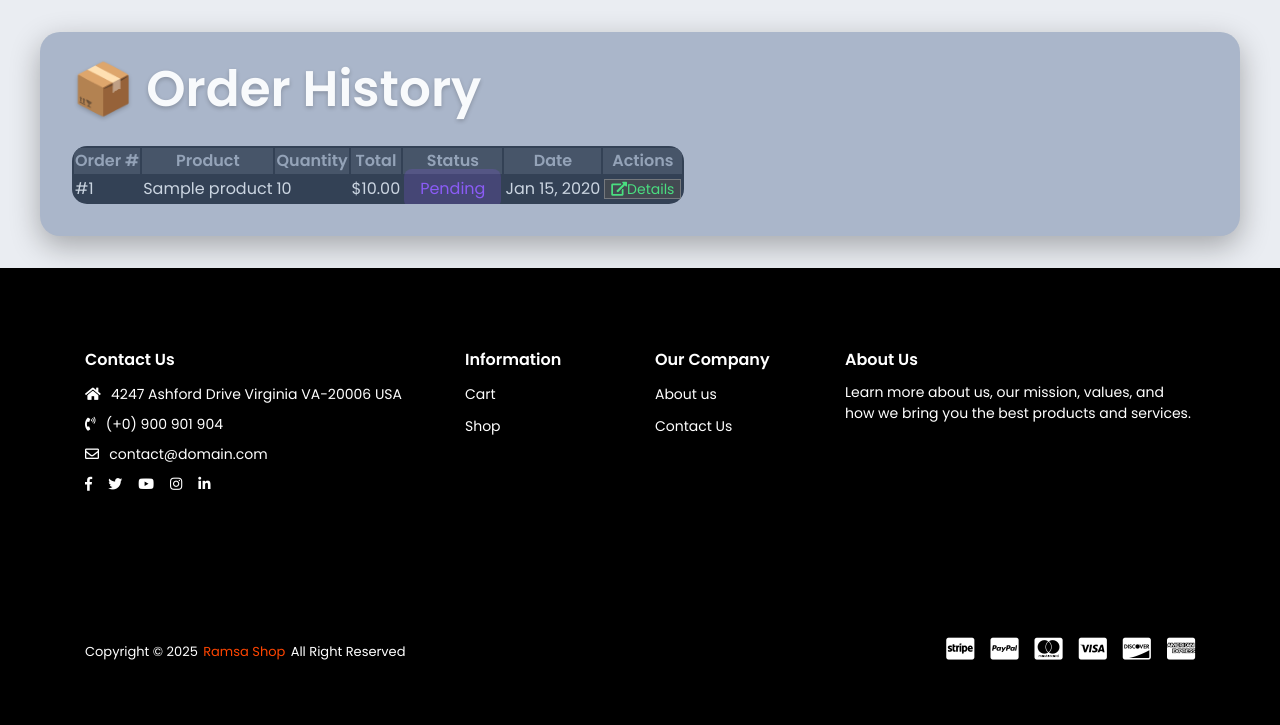
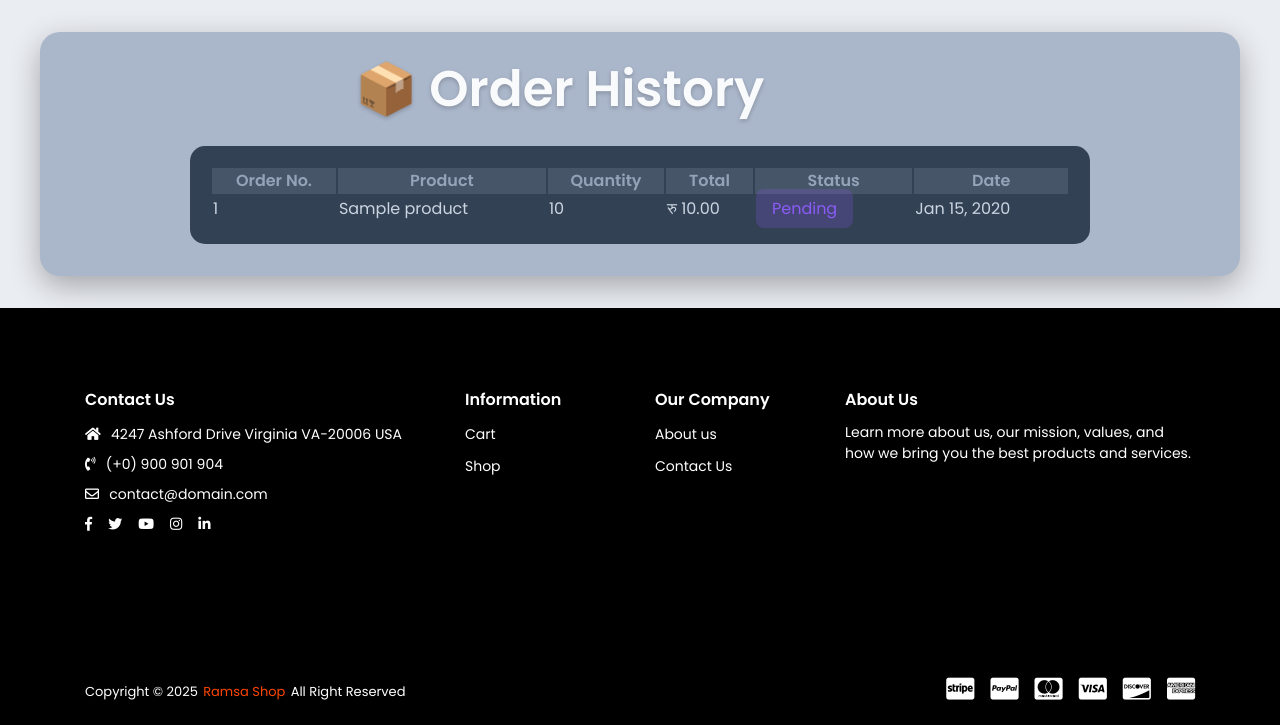
Before and after one commit to SujanSi/Ramsa_Bazar, a Django app: page /orders/ in a window 1280 px wide. Shown: the part 160-885 px from the top of the page. Before the commit the page ends 820 px from the top, so only its background shows below. Run offline with Django 5.2, Linux system fonts and the light colour scheme; a user stored in the database is signed in; tables that the repository leaves empty hold one stand-in row (values such as "Sample post"); some libraries are stand-ins or nearby versions.

Commit message:
work on order page

```diff
--- a/shop/templates/shop/order_list.html
+++ b/shop/templates/shop/order_list.html
@@ -24,12 +24,20 @@
         font-weight: 600;
         text-shadow: 0 2px 4px rgba(0,0,0,0.2);
         margin-bottom: 2rem;
+        margin-left: 283px;
+
     }
 
     .order-table {
         background: #334155;
         border-radius: 15px;
         overflow: hidden;
+        width: 80%;
+        max-width: 900px;
+        margin: 0 auto;
+        align-items: center;
+        padding: 20px;
+
     }
 
     .table-header {
@@ -135,22 +143,21 @@
             <table class="order-table table">
                 <thead class="table-header">
                     <tr>
-                        <th>Order #</th>
+                        <th>Order No.</th>
                         <th>Product</th>
                         <th>Quantity</th>
                         <th>Total</th>
                         <th>Status</th>
                         <th>Date</th>
-                        <th>Actions</th>
                     </tr>
                 </thead>
                 <tbody>
                     {% for order in orders %}
                         <tr class="table-row">
-                            <td data-label="Order #">#{{ order.id }}</td>
+                            <td data-label="Order No.">{{ order.id }}</td>
                             <td data-label="Product">{{ order.product }}</td>
                             <td data-label="Quantity">{{ order.quantity }}</td>
-                            <td data-label="Total">${{ order.total_price }}</td>
+                            <td data-label="Total">रु {{ order.total_price }}</td>
                             <td data-label="Status">
                                 <span class="status-badge
                                     {% if order.status == 'pending' %}badge-pending
@@ -160,11 +167,6 @@
                                 </span>
                             </td>
                             <td data-label="Date">{{ order.created_at|date:"M d, Y" }}</td>
-                            <td data-label="Actions">
-                                <button class="detail-btn btn btn-sm rounded-pill">
-                                    <i class="fas fa-external-link-alt me-2"></i>Details
-                                </button>
-                            </td>
                         </tr>
                     {% endfor %}
                 </tbody>
```
